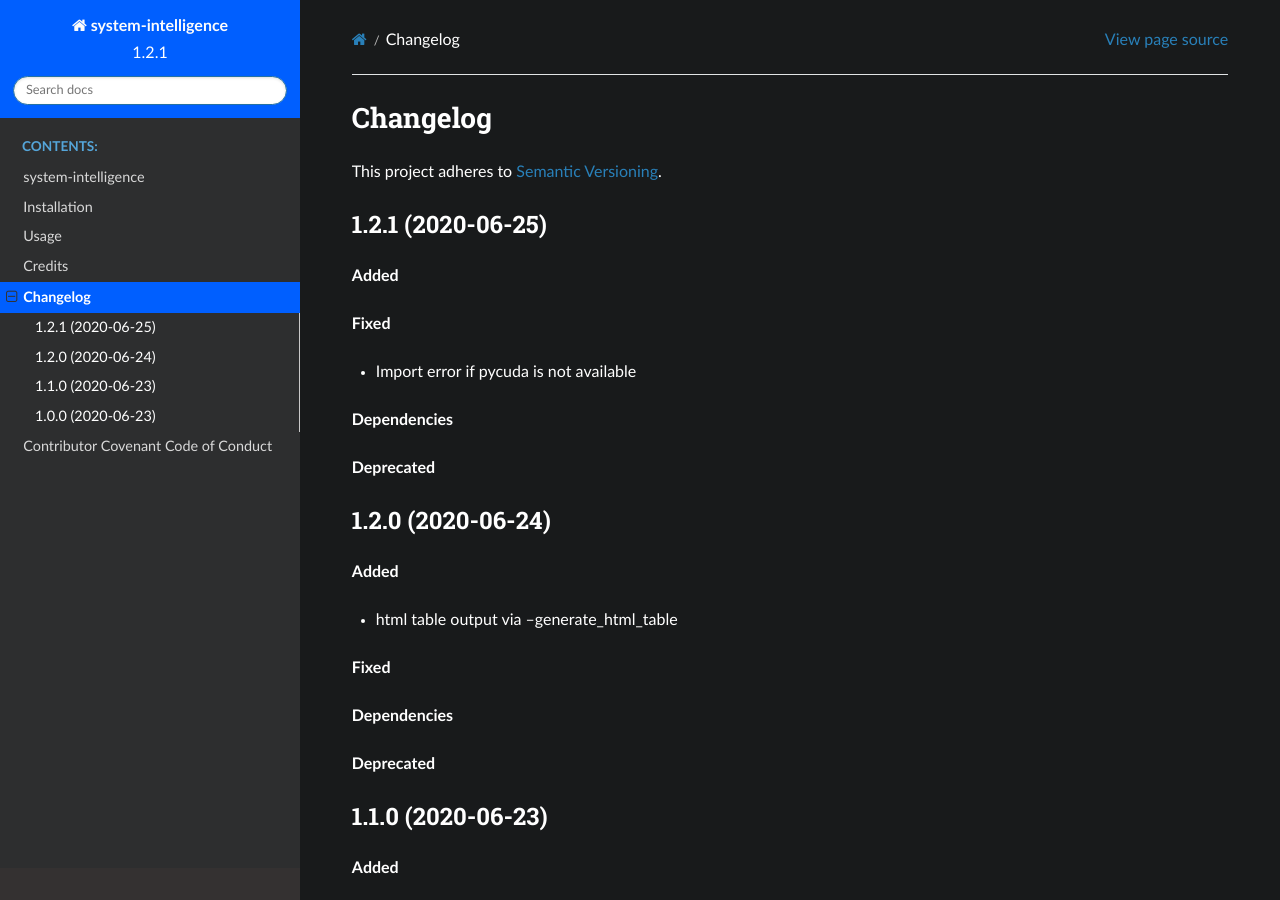
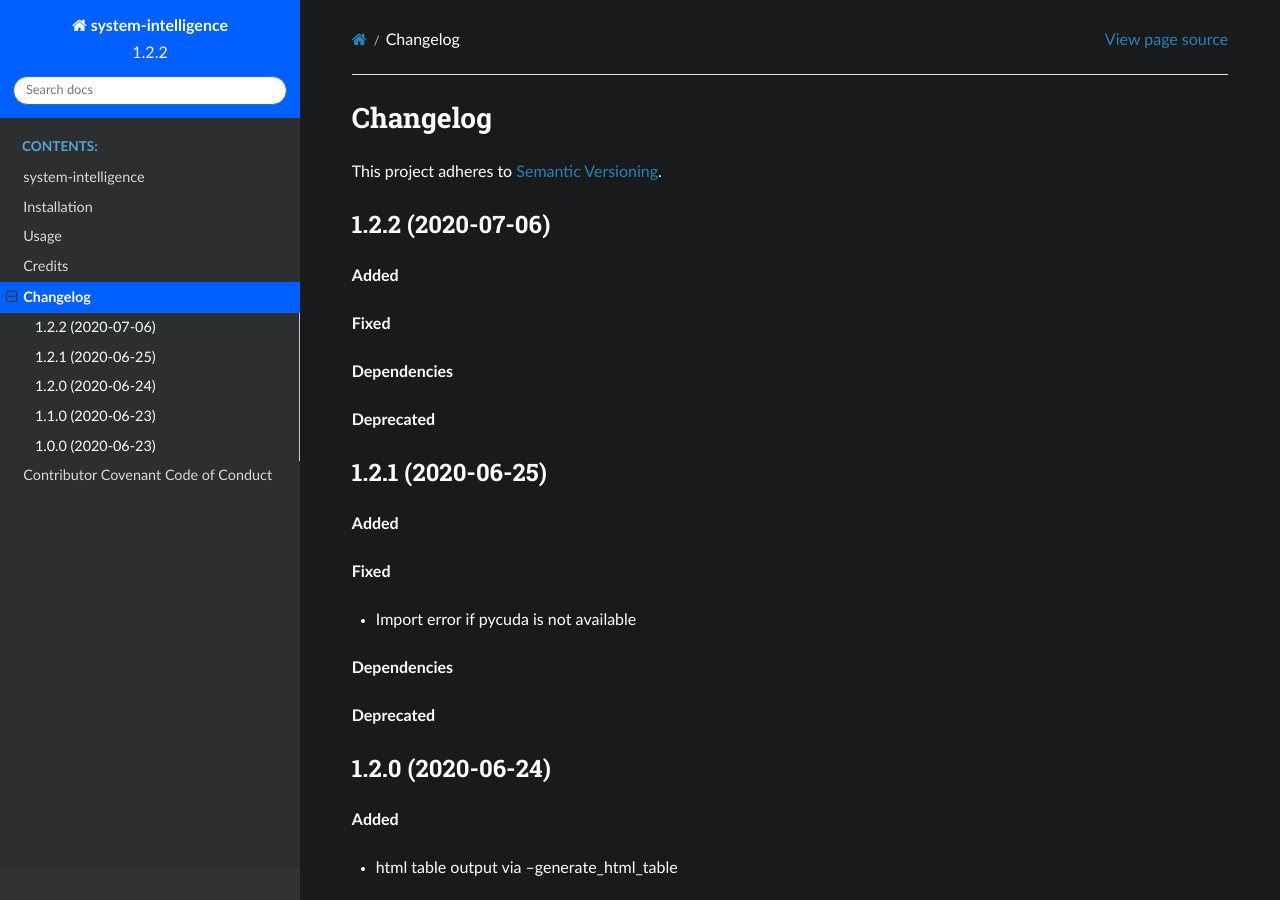
Before and after one commit to mlf-core/system-intelligence, a Sphinx documentation site: the page built from docs/changelog.rst, in a window 1280 px wide and 900 px high. Built offline with Sphinx 7.4.7 and the Read the Docs theme 2.0.0, drawn with Linux system fonts in a browser that asks for light colours.

Commit message:
Bump version from 1.2.1 to 1.2.2

```diff
--- a/CHANGELOG.rst
+++ b/CHANGELOG.rst
@@ -3,6 +3,18 @@ Changelog
 ==========
 
 This project adheres to `Semantic Versioning <https://semver.org/>`_.
+
+
+1.2.2 (2020-07-06)
+------------------
+
+**Added**
+
+**Fixed**
+
+**Dependencies**
+
+**Deprecated**
 
 
 1.2.1 (2020-06-25)
--- a/cookietemple.cfg
+++ b/cookietemple.cfg
@@ -1,5 +1,5 @@
 [bumpversion]
-current_version = 1.2.1
+current_version = 1.2.2
 
 [bumpversion_files_whitelisted]
 setup_file = setup.py
--- a/docs/conf.py
+++ b/docs/conf.py
@@ -56,9 +56,9 @@ author = "Lukas Heumos"
 # the built documents.
 #
 # The short X.Y version.
-version = '1.2.1'
+version = '1.2.2'
 # The full version, including alpha/beta/rc tags.
-release = '1.2.1'
+release = '1.2.2'
 
 # The language for content autogenerated by Sphinx. Refer to documentation
 # for a list of supported languages.
--- a/setup.py
+++ b/setup.py
@@ -74,6 +74,6 @@ setup(
     test_suite='tests',
     tests_require=test_requirements,
     url='https://github.com/zethson/system_intelligence',
-    version='1.2.1',
+    version='1.2.2',
     zip_safe=False,
 )
--- a/system_intelligence/__init__.py
+++ b/system_intelligence/__init__.py
@@ -2,4 +2,4 @@
 
 __author__ = """Lukas Heumos"""
 __email__ = 'lukas.heumos@posteo.net'
-__version__ = '1.2.1'
+__version__ = '1.2.2'
```
Also changed, not shown: .cookietemple.yml.
